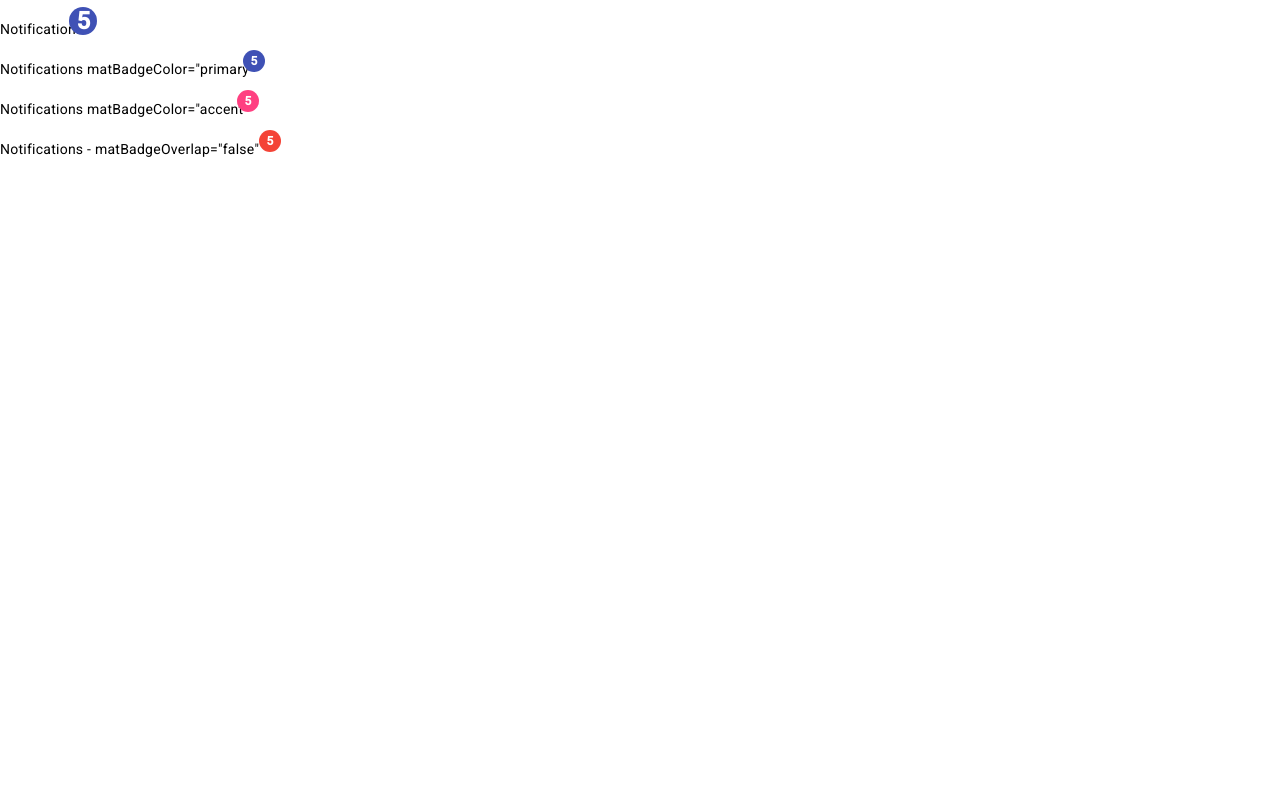
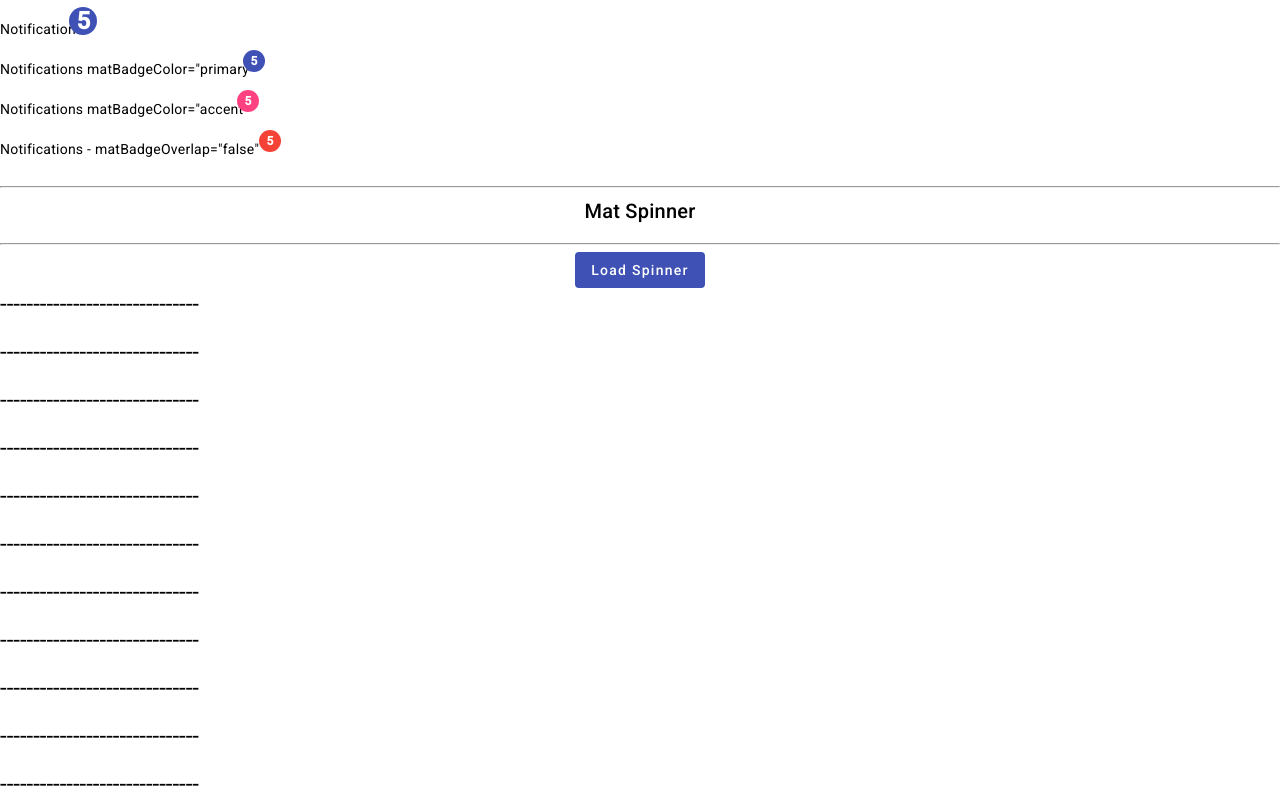
Before and after one commit to DevCaioSouza/Angular-Material-Tutorial, an Angular app: page / in a window 1280 px wide. Shown: the part 658-1458 px from the top of the page. Before the commit the page ends 817 px from the top, so only its background shows below. Built offline with nearby package versions, Linux system fonts and the light colour scheme.

Commit message:
mat Spinner added

```diff
--- a/src/app/app.component.css
+++ b/src/app/app.component.css
@@ -0,0 +1,7 @@
+.matSpinnerClass{
+  text-align: center;
+}
+
+.matSpinnerClass > mat-spinner{
+  margin: 20px auto;
+}
--- a/src/app/app.component.html
+++ b/src/app/app.component.html
@@ -76,3 +76,26 @@
 <div>
   <span matBadge="5" matBadgeColor="warn" matBadgeOverlap="false">Notifications - matBadgeOverlap="false"</span>
 </div><br>
+
+<div class="matSpinnerClass">
+  <hr>
+  <h2>Mat Spinner</h2>
+  <hr>
+
+  <mat-spinner *ngIf="showSpinner" color="accent"></mat-spinner>
+  <button mat-flat-button color="primary" (click)="loadData()">Load Spinner</button>
+</div>
+
+<div>
+  <h1>------------------------------</h1>
+  <h1>------------------------------</h1>
+  <h1>------------------------------</h1>
+  <h1>------------------------------</h1>
+  <h1>------------------------------</h1>
+  <h1>------------------------------</h1>
+  <h1>------------------------------</h1>
+  <h1>------------------------------</h1>
+  <h1>------------------------------</h1>
+  <h1>------------------------------</h1>
+  <h1>------------------------------</h1>
+</div>
--- a/src/app/app.component.ts
+++ b/src/app/app.component.ts
@@ -7,5 +7,13 @@ import { Component } from '@angular/core';
 })
 export class AppComponent {
   title = 'material-demo';
-  notifications:number = 0;
+  notifications: number = 0;
+  showSpinner: boolean = false;
+
+  loadData(){
+    this.showSpinner = true;
+    setTimeout(() => {
+      this.showSpinner = false;
+    }, 5000)
+  }
 }
--- a/src/app/material/material.module.ts
+++ b/src/app/material/material.module.ts
@@ -6,6 +6,7 @@ import { MatSelectModule } from '@angular/material/select';
 import { MatButtonToggleModule } from '@angular/material/button-toggle';
 import { MatIconModule } from '@angular/material/icon';
 import {MatBadgeModule} from '@angular/material/badge';
+import {MatProgressSpinnerModule} from '@angular/material/progress-spinner';
 
 
 
@@ -16,7 +17,8 @@ const MaterialComponents = [
   MatSelectModule,
   MatButtonToggleModule,
   MatIconModule,
-  MatBadgeModule
+  MatBadgeModule,
+  MatProgressSpinnerModule
 ]
 
 @NgModule({
```
